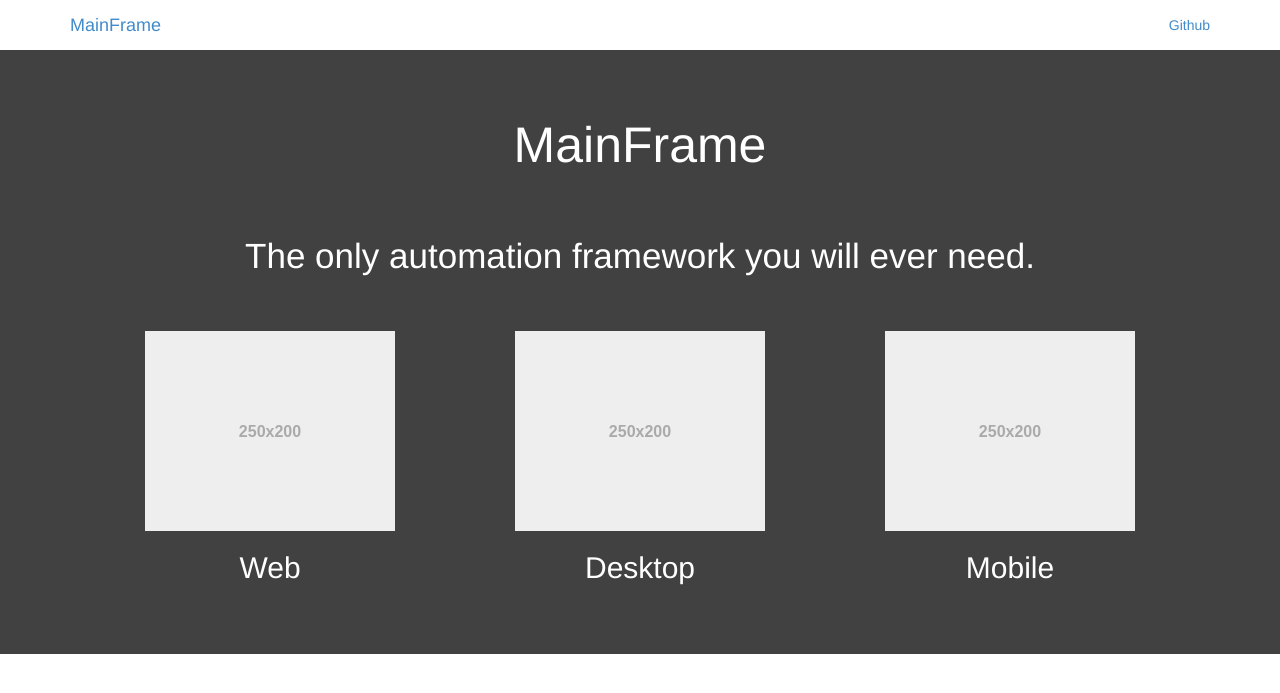
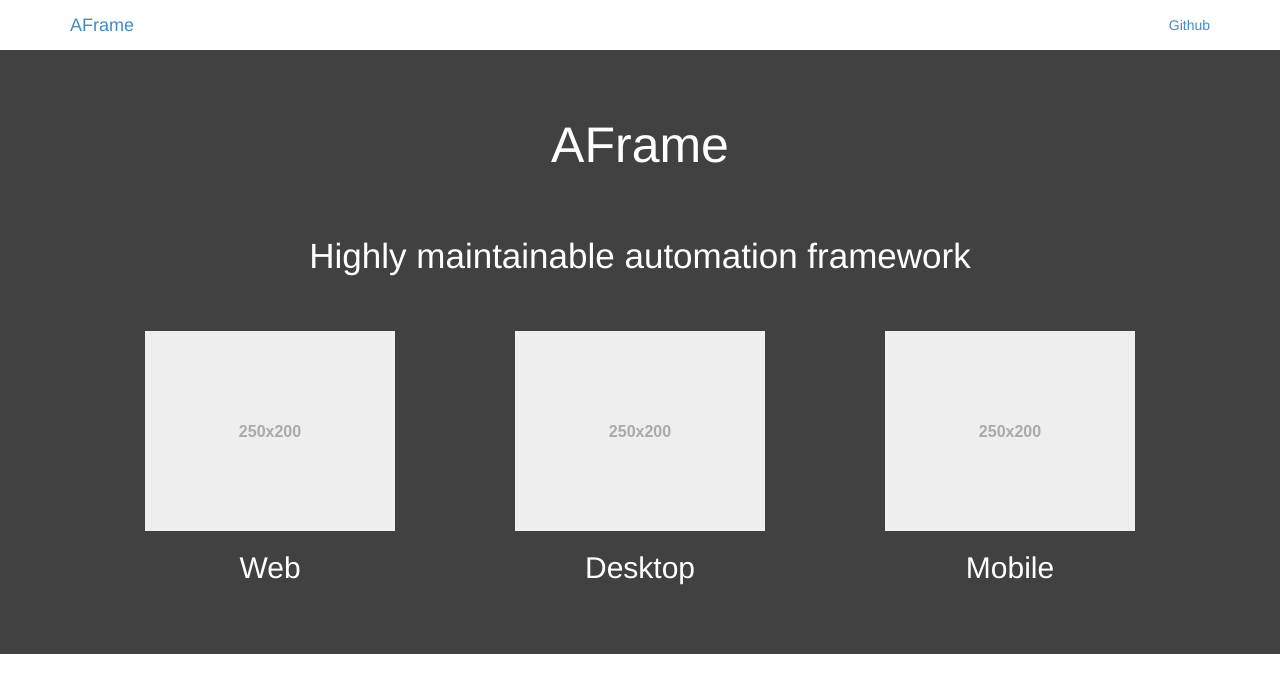
Before and after one commit to AFrame/aframe.github.io, a Jekyll site: the page built from index.html, in a window 1280 px wide. Shown: the top 693 px of the page. Built offline with Jekyll 4.4.1, drawn with Linux system fonts in a browser that asks for light colours; Markdown is read by kramdown in place of the engine named in the settings.

Commit message:
Updated to be AFrame

```diff
--- a/_config.yml
+++ b/_config.yml
@@ -1,8 +1,8 @@
 # Site settings
-title: MainFrame
-description: "The only automation framework you will ever need."
+title: AFrame
+description: "Highly maintainable automation framework."
 baseurl: ""
-url: "http://yourdomain.com"
+url: "http://automationframework.io"
 
 # Build settings
 markdown: rdiscount
--- a/_includes/header.html
+++ b/_includes/header.html
@@ -8,7 +8,7 @@
                     <span class="icon-bar"></span>
                     <span class="icon-bar"></span>
                 </button>
-                <a class="navbar-brand" href="#">MainFrame</a>
+                <a class="navbar-brand" href="#">AFrame</a>
             </div>
             <div class="collapse navbar-collapse" id="navbar-collapse-1">
                 <!--<ul class="nav navbar-nav">
@@ -16,7 +16,7 @@
                     <li><a href="#">Getting Started</a></li>
                 </ul>-->
                 <ul class="nav navbar-nav navbar-right">
-                    <li><a href="https://github.com/Thwaitesy/MainFrame" target="_blank">Github</a></li>
+                    <li><a href="https://github.com/AFrame/AFrame" target="_blank">Github</a></li>
                 </ul>
             </div><!-- /.navbar-collapse -->
         </div><!-- /.container -->
--- a/index.html
+++ b/index.html
@@ -6,27 +6,27 @@ layout: default
     <div class="container">
 
         <div class="main-title">
-            MainFrame
+            AFrame
         </div>
 
-        <div class="tag-line">The only automation framework you will ever need.</div>
+        <div class="tag-line">Highly maintainable automation framework</div>
 
         <div class="row showoff">
             <div class="col-xs-4">
-                <img data-src="js/holder.js/250x200" alt="...">
+                <img src="js/holder.js/250x200" alt="...">
                 <h2>Web</h2>
                 <!--<h5><i>Using these Plugins</i></h5>
                 <div>Selenium</div>
                 <div>Coded UI</div>-->
             </div>
             <div class="col-xs-4">
-                <img data-src="js/holder.js/250x200" alt="...">
+                <img src="js/holder.js/250x200" alt="...">
                 <h2>Desktop</h2>
                 <!--<h5><i>Utilizing</i></h5>
                 <div>Coded UI</div>-->
             </div>
             <div class="col-xs-4">
-                <img data-src="js/holder.js/250x200" alt="...">
+                <img src="js/holder.js/250x200" alt="...">
                 <h2>Mobile</h2>
                 <!--<h5><i>Utilizing</i></h5>
                 <div>Selenium</div>-->
```
